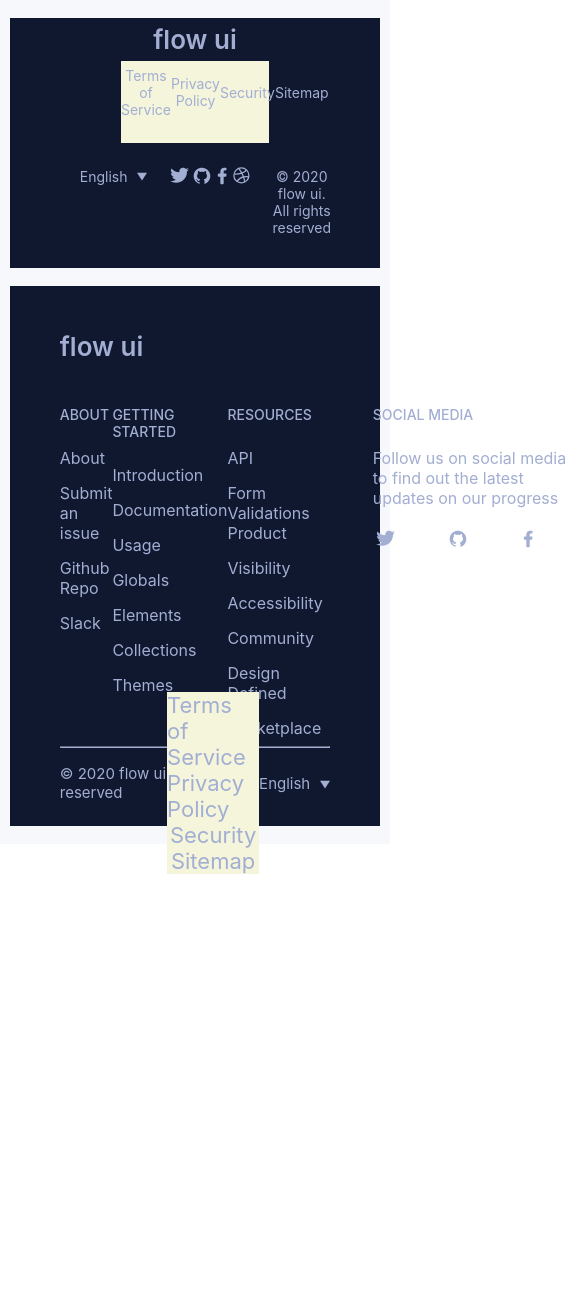
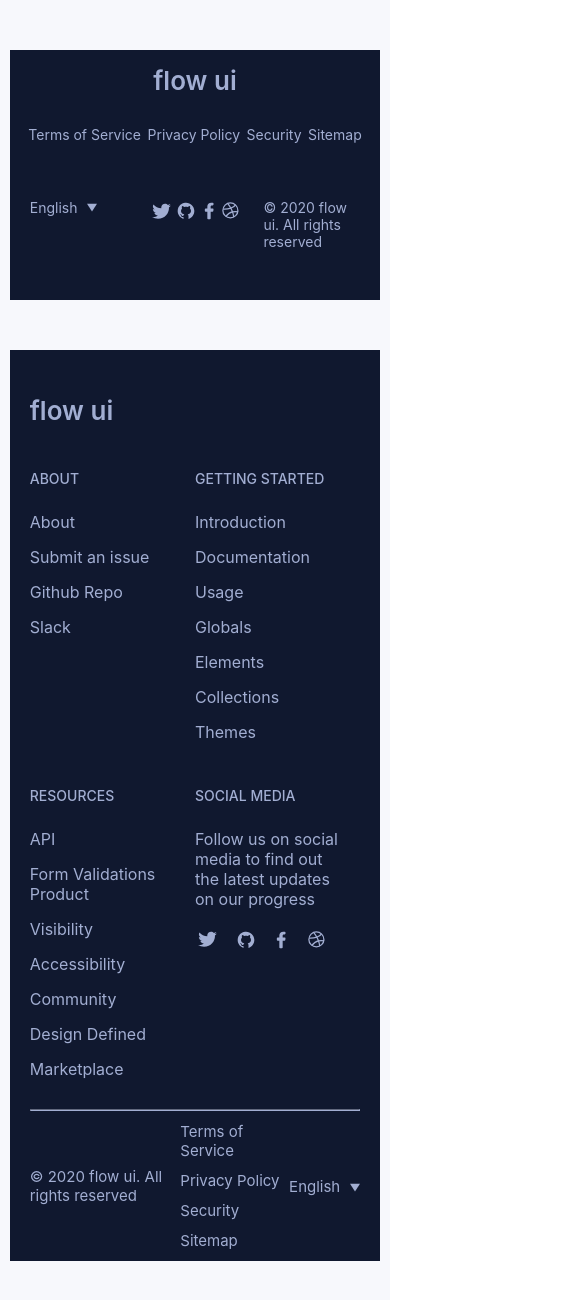
Before and after one commit to OrekuD/expo-wallpaper-app, a React (Create React App) app: page / in a window 390 px wide. Shown: the top 1300 px of the page, 585 px wide, since content can reach past the window. Before the commit the page ends 874 px from the top, so only its background shows below. Built offline with nearby package versions, Linux system fonts and the light colour scheme.

Commit message:
Improved responsiveness

```diff
--- a/src/App.scss
+++ b/src/App.scss
@@ -2,12 +2,12 @@ $background: #10182f;
 $text: #a2aed2;
 
 .body {
-  min-height: 100vh;
+  width: 100vw;
   background-color: #f7f8fc;
   display: flex;
   flex-direction: column;
   align-items: center;
-  justify-content: space-evenly;
+  overflow-x: hidden;
 }
 
 a {
@@ -39,24 +39,6 @@ a {
 //   }
 // }
 
-@media (max-width: 540px) {
-  .middle {
-    display: flex;
-    flex-direction: column;
-    align-items: center;
-    justify-content: space-evenly;
-    font-size: 22px;
-    background-color: beige;
-  }
-
-  .bottom-middle {
-    flex-direction: column;
-    align-items: center;
-    justify-content: space-evenly;
-    padding: 0;
-  }
-}
-
 .first-footer-container {
   min-height: 250px;
   width: 95%;
@@ -65,7 +47,7 @@ a {
   display: flex;
   flex-direction: column;
   text-align: center;
-  margin: 0 auto;
+  margin: 50px 0;
 
   .top {
     flex: 1;
@@ -87,6 +69,14 @@ a {
     font-size: 14px;
     padding-bottom: 20px;
     color: $text;
+
+    @media (max-width: 900px) {
+      width: 60%;
+    }
+
+    @media (max-width: 600px) {
+      width: 90%;
+    }
   }
 
   .bottom {
@@ -98,8 +88,12 @@ a {
     font-size: 14px;
     padding: 20px 70px;
 
-    p {
-      margin-top: 5px;
+    @media (max-width: 900px) {
+      padding: 20px 30px;
+    }
+
+    @media (max-width: 500px) {
+      padding: 20px 20px;
     }
 
     .bottom-left {
@@ -133,18 +127,27 @@ a {
       flex: 1;
       display: flex;
       justify-content: flex-end;
+      text-align: left;
     }
   }
 }
 
 .second-footer-container {
   width: 95%;
-  height: 540px;
   background-color: $background;
   color: $text;
   padding: 30px 50px 0px 50px;
   display: flex;
   flex-direction: column;
+  margin-bottom: 50px;
+
+  @media (max-width: 830px) {
+    padding: 30px 35px 0px 35px;
+  }
+
+  @media (max-width: 600px) {
+    padding: 30px 20px 0px 20px;
+  }
 
   hr {
     width: 100%;
@@ -164,9 +167,13 @@ a {
 
   .section-2 {
     width: 100%;
-    height: 370px;
-    padding-top: 30px;
+    // height: 370px;
+    padding: 30px 0 15px 0;
     display: flex;
+
+    @media (max-width: 760px) {
+      flex-direction: column;
+    }
 
     .title {
       font-size: 14px;
@@ -177,6 +184,14 @@ a {
 
     a {
       margin-bottom: 15px;
+    }
+
+    .section-2-left {
+      width: 40%;
+      display: flex;
+
+      @media (max-width: 760px) {
+        width: 100%;
       }
 
       .column-1 {
@@ -190,6 +205,16 @@ a {
         display: flex;
         flex-direction: column;
       }
+    }
+
+    .section-2-right {
+      width: 60%;
+      display: flex;
+
+      @media (max-width: 760px) {
+        width: 100%;
+        margin-top: 30px;
+      }
 
       .column-3 {
         flex: 1;
@@ -201,16 +226,36 @@ a {
         flex: 1.3;
         display: flex;
         flex-direction: column;
-      // background-color: red;
+
+        @media (max-width: 830px) {
+          flex: 1;
+        }
 
         a {
           margin-left: 50px;
+
+          @media (max-width: 830px) {
+            margin-left: 20px;
+          }
+
+          @media (max-width: 760px) {
+            margin-left: 0;
+          }
         }
 
         p {
           width: 70%;
           text-align: left;
           margin-left: 50px;
+
+          @media (max-width: 830px) {
+            margin-left: 20px;
+            width: 90%;
+          }
+
+          @media (max-width: 760px) {
+            margin-left: 0;
+          }
         }
 
         .social-icons {
@@ -219,6 +264,12 @@ a {
           display: flex;
           justify-content: space-between;
           align-items: center;
+
+          @media (max-width: 450px) {
+            margin-left: 0;
+            width: 80%;
+          }
+        }
       }
     }
   }
@@ -231,14 +282,32 @@ a {
     align-items: center;
     font-size: 15px;
 
-    .middle {
+    @media (max-width: 840px) {
+      height: 150px;
+    }
+
+    .col-2 {
       width: 40%;
       display: flex;
       justify-content: space-between;
-      margin-left: -100px;
+
+      @media (max-width: 1000px) {
+        width: 50%;
       }
 
-    .right {
+      @media (max-width: 840px) {
+        height: 100%;
+        flex-direction: column;
+        justify-content: space-evenly;
+        margin-left: 30px;
+      }
+
+      @media (max-width: 500px) {
+        margin-left: -10px;
+      }
+    }
+
+    .col-3 {
       display: flex;
       align-items: flex-end;
       cursor: pointer;
--- a/src/components/SecondFooter.js
+++ b/src/components/SecondFooter.js
@@ -8,6 +8,7 @@ const SecondFooter = () => (
       <p> flow ui </p>
     </div>
     <div className="section-2">
+      <div className="section-2-left">
         <div className="column-1">
           <a href="/" className="title">
             about
@@ -29,6 +30,8 @@ const SecondFooter = () => (
           <a href="/">Collections</a>
           <a href="/">Themes</a>
         </div>
+      </div>
+      <div className="section-2-right">
         <div className="column-3">
           <a href="/" className="title">
             resources
@@ -65,16 +68,17 @@ const SecondFooter = () => (
           </div>
         </div>
       </div>
+    </div>
     <hr />
     <div className="section-3">
       <p> &copy; 2020 flow ui. All rights reserved </p>
-      <div className="middle">
+      <div className="col-2">
         <a href="/"> Terms of Service </a>
         <a href="/"> Privacy Policy </a>
         <a href="/"> Security </a>
         <a href="/"> Sitemap </a>
       </div>
-      <div className="right">
+      <div className="col-3">
         <p> English </p>
         <Play color={color} size="10px" />
       </div>
```
Lines whose indentation alone changed are shown as unchanged.
